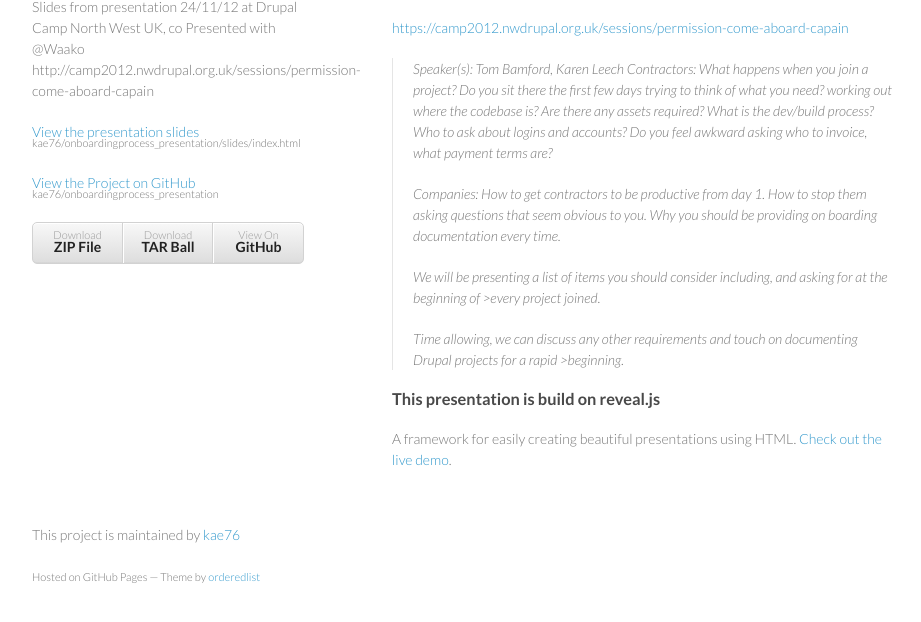
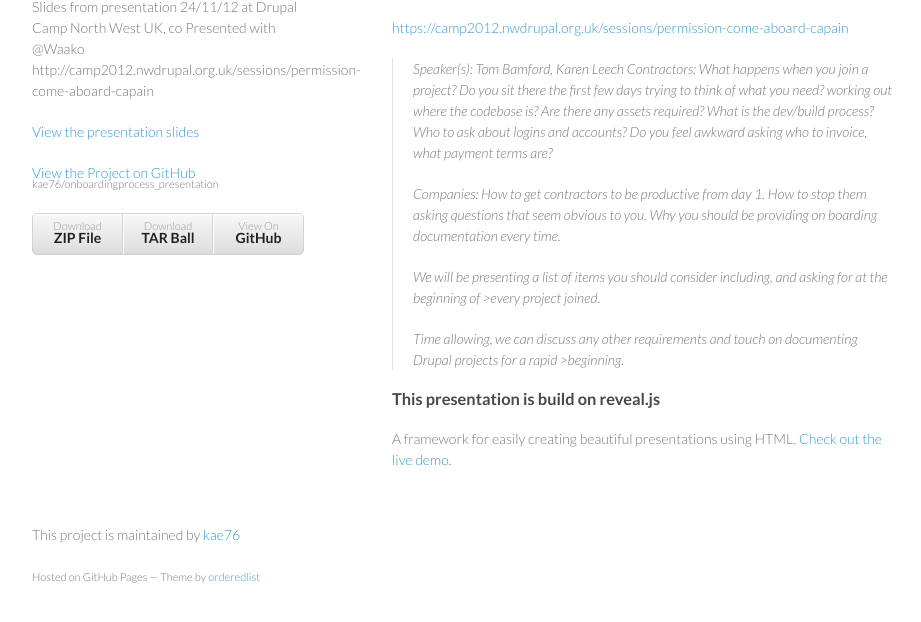
Before and after one commit to kae76/onboardingprocess_presentation, a plain HTML site: page index.html in a window 1280 px wide. Shown: the part 144-766 px from the top of the page, without its empty margins (178-1099 px from the left). Drawn offline with Linux system fonts and the light colour scheme.

Commit message:
update links

```diff
--- a/index.html
+++ b/index.html
@@ -18,7 +18,7 @@
         <h1>Onboardingprocess presentation</h1>
         <p>Slides from presentation 24/11/12 at Drupal Camp North West UK, co Presented with @Waako http://camp2012.nwdrupal.org.uk/sessions/permission-come-aboard-capain</p>
 
-        <p class="view"><a href="https://github.com/kae76/onboardingprocess_presentation/slides/index.html">View the presentation slides<small>kae76/onboardingprocess_presentation/slides/index.html</small></a></p>
+        <p class="view"><a href="slides/index.html">View the presentation slides</a>
         <p class="view"><a href="https://github.com/kae76/onboardingprocess_presentation">View the Project on GitHub <small>kae76/onboardingprocess_presentation</small></a></p>
 
 
```
